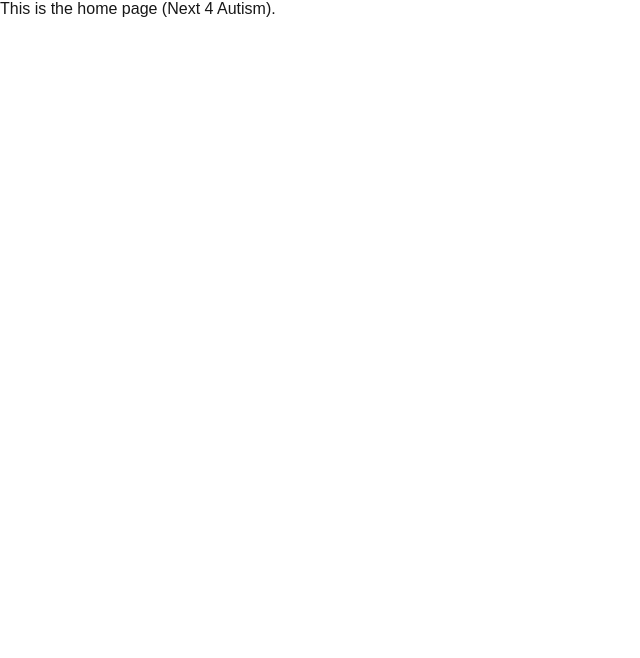
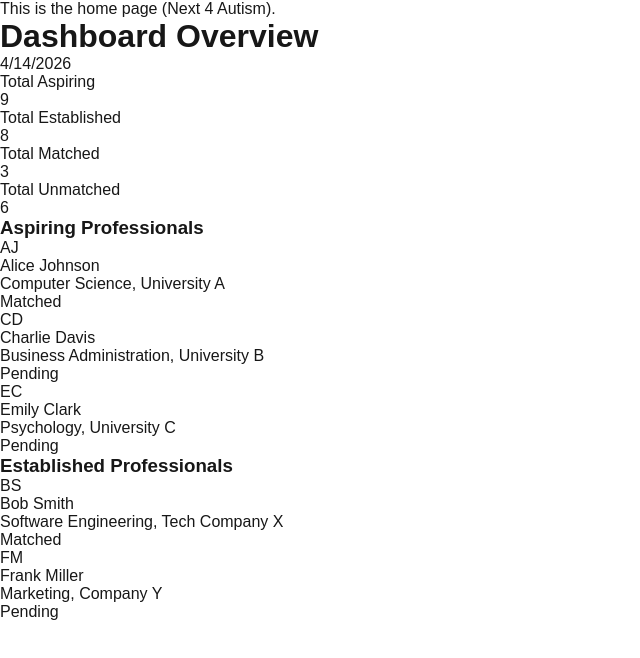
Before and after one commit to MentoredSP26/NextForAutism, a Next.js app in the folder matchingplatform/: page / in a window 1280 px wide. Shown: the top 658 px of the page, without its empty margins (0-640 px from the left). Built offline with nearby package versions, Linux system fonts and the light colour scheme.

Commit message:
fixed minor import issues and map syntax

```diff
--- a/matchingplatform/src/app/admin/components/AdminPage.jsx
+++ b/matchingplatform/src/app/admin/components/AdminPage.jsx
@@ -1,6 +1,6 @@
-import StatsCard from '/components/StatsCard/StatsCard';
-import ActivityFeed from './components/ActivityFeed/ActivityFeed';
-import PersonRow from './components/PersonRow/PersonRow';
+import StatsCard from './StatsCard/StatsCard';
+import ActivityFeed from './ActivityFeed/ActivityFeed';
+import PersonRow from './PersonRow/PersonRow';
 
 
 const stats = [
@@ -54,7 +54,7 @@
                     {/* Aspiring Professionals */}
                     <div className = "roster-column">
                         <h3>Aspiring Professionals</h3>
-                        {aspiringProfessionals.map((person, index) => {
+                        {aspiringProfessionals.map((person, index) => (
                             <PersonRow
                             key={index}
                             name={person.name}
@@ -62,13 +62,13 @@
                             university={person.university}
                             isMatched = {person.isMatched}
                             />
-                        })}
+                        ))}
                     </div>
 
                     {/* Established Professionals */}
                     <div className = "roster-column">
                         <h3>Established Professionals</h3>
-                        {establishedProfessionals.map((person, index) => {
+                        {establishedProfessionals.map((person, index) => (
                             <PersonRow
                             key={index}
                             name={person.name}
@@ -76,7 +76,7 @@
                             university = {person.university}
                             isMatched = {person.isMatched}
                             />
-                        })}
+                        ))}
                     </div>
                 </div>
             </main>
--- a/matchingplatform/src/app/admin/page.jsx
+++ b/matchingplatform/src/app/admin/page.jsx
@@ -1,4 +1,4 @@
-import AdminPage from "./admin/components/AdminPage";
+import AdminPage from "./components/AdminPage.jsx";
 
 function App() {
     return <AdminPage/>;
--- a/matchingplatform/src/app/page.js
+++ b/matchingplatform/src/app/page.js
@@ -1,11 +1,12 @@
 import Image from "next/image";
 import styles from "./page.module.css";
-import NavBar from '../components/NavBar/page';
+import App from "./admin/page";
 
 export default function Home() {
   return (
     <div>
       <p>This is the home page (Next 4 Autism).</p>
+      <App />
     </div>
   );
 }
```
